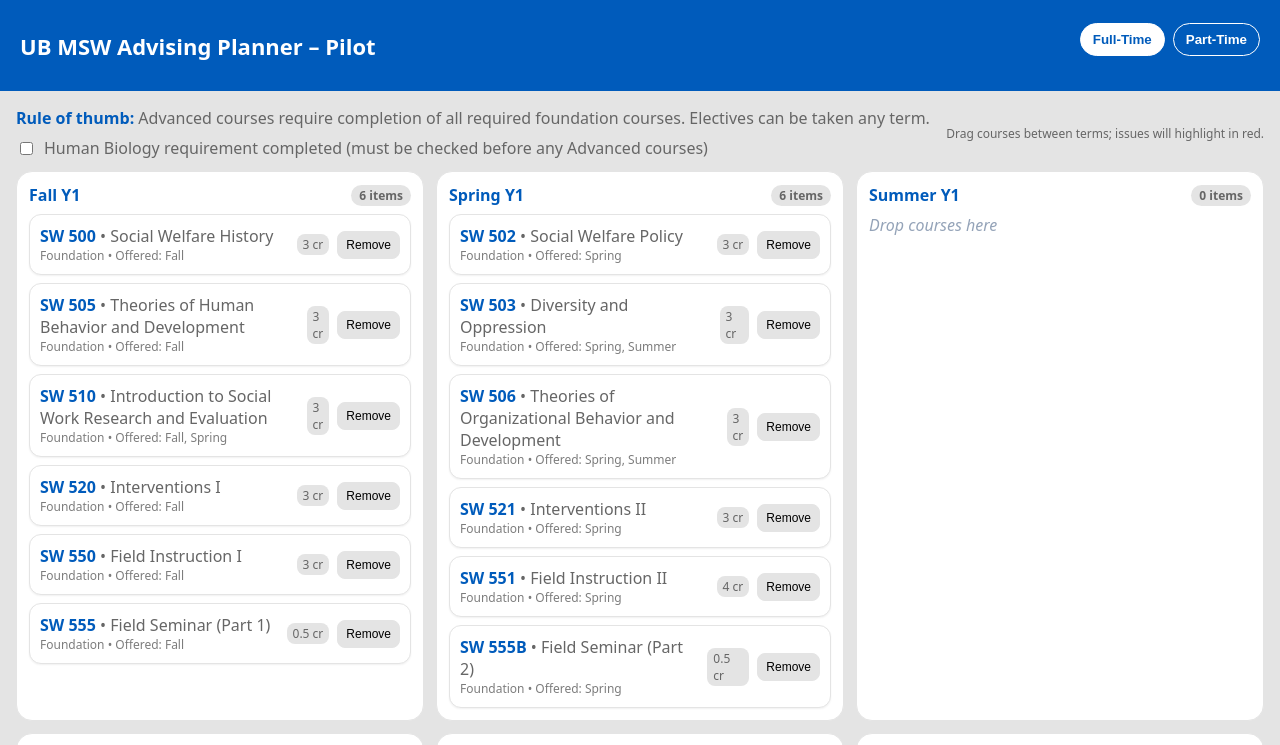
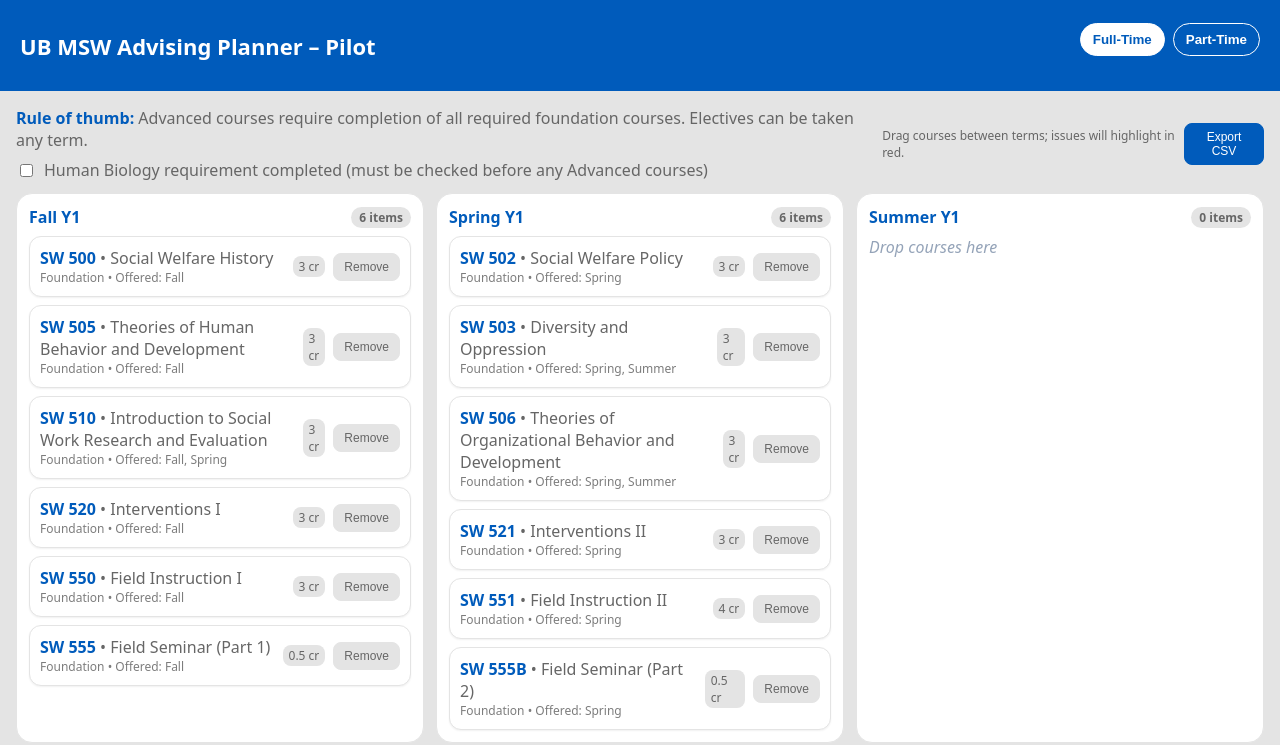
Before and after one commit to jhine3/ub-msw-planner, a React (Vite) app: page / in a window 1280 px wide. Shown: the top 745 px of the page. Built offline with nearby package versions, Linux system fonts and the light colour scheme.

Commit message:
Update App.jsx
Export to CSV added

```diff
--- a/src/App.jsx
+++ b/src/App.jsx
@@ -1,7 +1,10 @@
 import React, { useMemo, useState } from "react";
 
-// UB MSW Advising Planner – Baseline with distinct Electives & Advanced Topics (fixed file)
-// Fix: duplicate keys replaced with unique IDs (ELECTIVE 1/2/3, ADV-TOPIC 1/2) and full file restored
+// UB MSW Advising Planner – Stable Pilot
+// - Distinct Electives (ELECTIVE 1/2/3) and Advanced Topics (ADV-TOPIC 1/2)
+// - 3-column term grid
+// - Safe CSV export with blank line between terms (no unterminated strings)
+// - Lightweight console tests (non-throwing)
 
 const COLORS = {
   ubBlue: "#005bbb",
@@ -23,7 +26,8 @@
   col: { background: COLORS.white, borderRadius: 16, border: "1px solid "+COLORS.lightGray, padding: 12, minHeight: 260, display: "flex", flexDirection: "column" },
   colHeader: { display: "flex", justifyContent: "space-between", alignItems: "center", marginBottom: 8, fontWeight: 600, color: COLORS.ubBlue },
   chip: function(issue){ return { display: "flex", justifyContent: "space-between", alignItems: "center", gap: 8, padding: 10, borderRadius: 12, border: "1px solid "+(issue ? COLORS.errorBorder : COLORS.lightGray), background: issue ? COLORS.errorBg : COLORS.white, boxShadow: "0 1px 2px rgba(0,0,0,0.06)", cursor: "grab" }; },
-  btn: { fontSize: 12, padding: "6px 8px", borderRadius: 8, background: COLORS.lightGray, border: "1px solid "+COLORS.lightGray, cursor: "pointer" },
+  btn: { fontSize: 12, padding: "6px 10px", borderRadius: 8, background: COLORS.ubBlue, color: COLORS.white, border: "1px solid "+COLORS.ubBlue, cursor: "pointer" },
+  btnSecondary: { fontSize: 12, padding: "6px 10px", borderRadius: 8, background: COLORS.lightGray, color: COLORS.gray, border: "1px solid "+COLORS.lightGray, cursor: "pointer" },
   rulePanel: { background: COLORS.white, borderRadius: 16, border: "1px solid "+COLORS.lightGray, padding: 12 },
   catalog: { background: COLORS.white, borderRadius: 16, border: "1px solid "+COLORS.lightGray, padding: 12 },
   toggle: { display: "flex", gap: 8, alignItems: "center", marginTop: 8 },
@@ -161,6 +165,76 @@
   return { count: count, list: list, byTerm: byTerm };
 }
 
+// ────────────────────────────────────────────────────────────────────────────────
+// CSV Export (safe, with blank line between terms)
+function csvEscape(value) {
+  var s = (value === null || value === undefined) ? "" : String(value);
+  if (/[",\r\n]/.test(s)) {
+    return '"' + s.replace(/"/g, '""') + '"';
+  }
+  return s;
+}
+
+function makeCSV(plan, track) {
+  var terms = Object.keys(plan);
+  var csv = "Track,Term,Code,Title,Credits\r\n"; // header
+  for (var i=0; i<terms.length; i++) {
+    var term = terms[i];
+    if (i > 0) csv += "\r\n"; // blank line between terms
+    var list = plan[term] || [];
+    for (var j=0; j<list.length; j++) {
+      var code = list[j];
+      var c = CATALOG[code] || {};
+      var row = [
+        csvEscape(track),
+        csvEscape(term),
+        csvEscape(code),
+        csvEscape(c.title || ""),
+        csvEscape(typeof c.credits === "number" ? c.credits : "")
+      ];
+      csv += row.join(",") + "\r\n";
+    }
+  }
+  return csv;
+}
+
+function exportCSV(plan, track) {
+  var csv = makeCSV(plan, track);
+  var blob = new Blob([csv], { type: "text/csv;charset=utf-8" });
+  var url = URL.createObjectURL(blob);
+  var a = document.createElement("a");
+  a.href = url;
+  a.download = "ub-msw-plan.csv";
+  document.body.appendChild(a);
+  a.click();
+  setTimeout(function(){ URL.revokeObjectURL(url); a.remove(); }, 0);
+}
+
+// ── Lightweight console tests (non-throwing) ───────────────────────────────────
+(function runLightTests(){
+  try {
+    // 1) Header present
+    var mini1 = { "Fall YX": ["ELECTIVE 1"] };
+    var csv1 = makeCSV(mini1, "FT");
+    if (csv1.indexOf("Track,Term,Code,Title,Credits\r\n") !== 0) console.log("[TEST] header missing or wrong");
+
+    // 2) Blank line between terms
+    var mini2 = { "Fall YX": ["ELECTIVE 1"], "Spring YX": ["ELECTIVE 2"] };
+    var csv2 = makeCSV(mini2, "PT");
+    if (csv2.indexOf("\r\n\r\n") === -1) console.log("[TEST] expected blank line between terms");
+
+    // 3) Quote/comma/newline escaping
+    function _csvEscape(v){ var s = (v==null?"":String(v)); return /[",\r\n]/.test(s) ? ('"'+s.replace(/"/g,'""')+'"') : s; }
+    var tricky = 'Hello, "World"\nLine2';
+    var encoded = _csvEscape(tricky);
+    if (encoded.charAt(0) !== '"' || encoded.indexOf('""') === -1 || encoded.indexOf('\n') === -1) {
+      console.log("[TEST] unexpected escaping for tricky cell");
+    }
+  } catch (e) {
+    console.log("[TEST] skipped:", e);
+  }
+})();
+
 export default function App() {
   const [track, setTrack] = useState("FT");
   const [plan, setPlan] = useState(PLAN_FULL_TIME);
@@ -205,9 +279,9 @@
     });
   }
 
-  // Unplaced required courses (compat-friendly)
+  // Unplaced required courses (no electives)
   var __all = [];
-  for (var __k in plan) { if (plan.hasOwnProperty(__k)) { __all = __all.concat(plan[__k]); } }
+  for (var __k in plan) { if (Object.prototype.hasOwnProperty.call(plan, __k)) { __all = __all.concat(plan[__k]); } }
   const placed = new Set(__all);
   const unplaced = Object.keys(CATALOG).filter(function(c){ return !placed.has(c) && CATALOG[c].level !== LEVEL.ELECTIVE; });
 
@@ -232,7 +306,10 @@
               </label>
             </div>
           </div>
-          <div style={{ fontSize: 12, color: COLORS.gray }}>Drag courses between terms; issues will highlight in red.</div>
+          <div style={{ display: "flex", alignItems: "center", gap: 8 }}>
+            <div style={{ fontSize: 12, color: COLORS.gray }}>Drag courses between terms; issues will highlight in red.</div>
+            <button onClick={function(){ exportCSV(plan, track); }} style={styles.btn}>Export CSV</button>
+          </div>
         </div>
 
         <div style={styles.grid}>
@@ -303,7 +380,7 @@
       </div>
       <div style={{ display: "flex", alignItems: "center", gap: 8 }}>
         <span style={{ fontSize: 12, background: COLORS.lightGray, padding: "2px 6px", borderRadius: 8 }}>{(typeof c.credits === "number" ? c.credits : "")} cr</span>
-        <button onClick={function(e){ e.preventDefault(); e.stopPropagation(); if(onRemove) onRemove(); }} style={styles.btn}>Remove</button>
+        <button onClick={function(e){ e.preventDefault(); e.stopPropagation(); if(onRemove) onRemove(); }} style={styles.btnSecondary}>Remove</button>
       </div>
     </div>
   );
```
